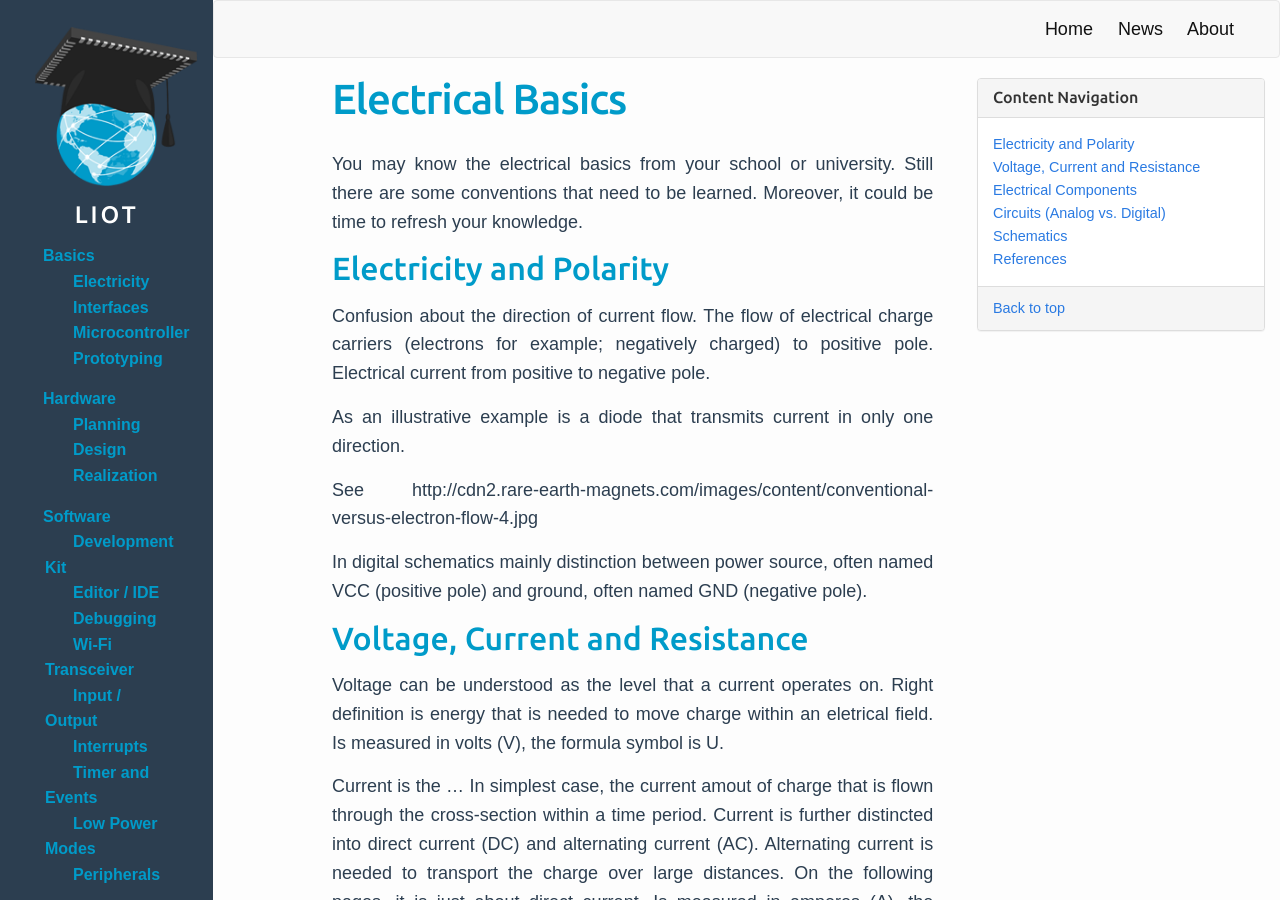
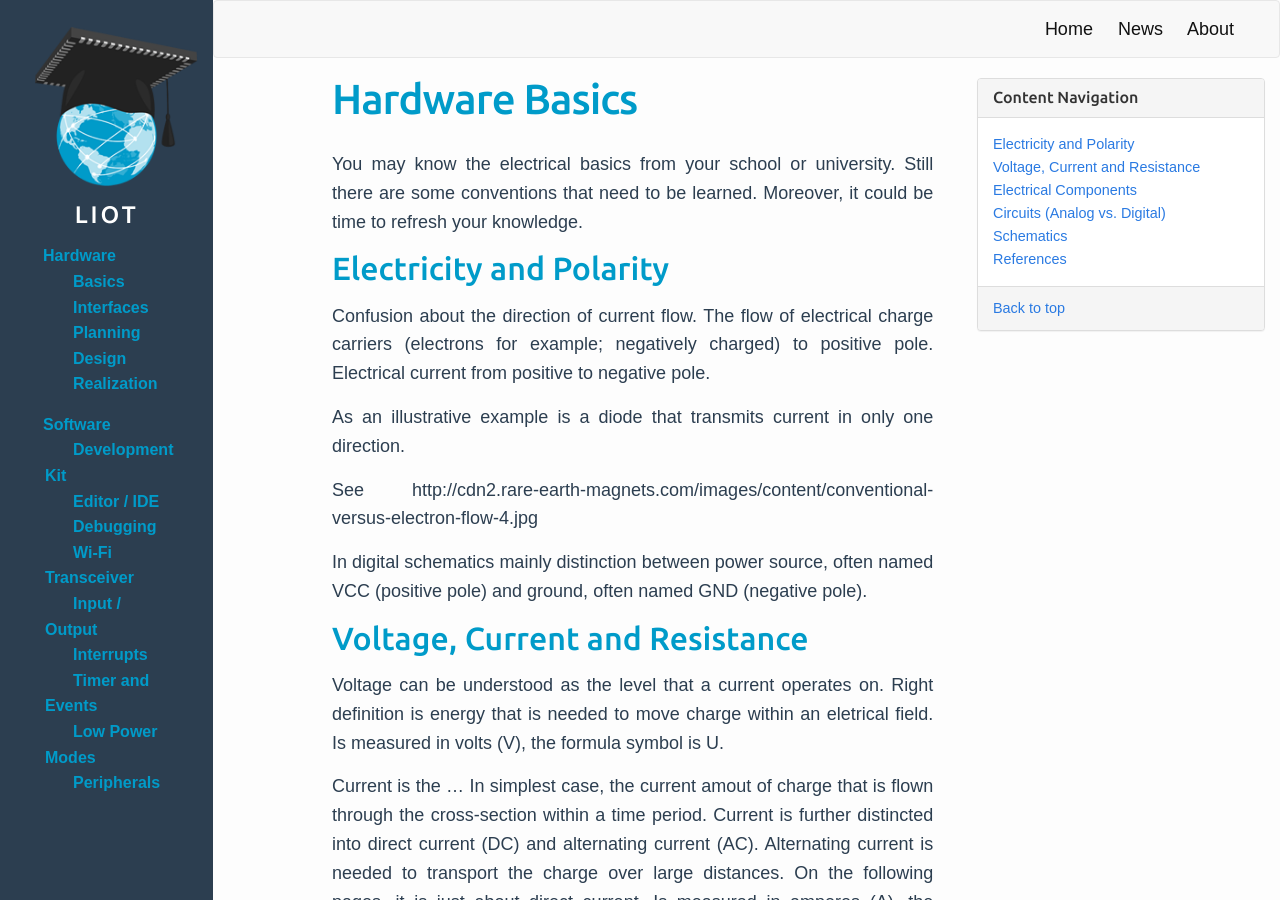
Before and after one commit to learn-internet-of-things/learn-internet-of-things.github.io, a Jekyll site: the page built from page/hardware/01-basics.md, in a window 1280 px wide and 900 px high. Built offline with Jekyll 4.4.1, drawn with Linux system fonts in a browser that asks for light colours; nearby versions of some CDN libraries.

Commit message:
Integrate hardware basics and interfaces types into hardware sections.

```diff
--- a/_includes/sidebar-nav.html
+++ b/_includes/sidebar-nav.html
@@ -1,14 +1,8 @@
 <!-- <ul> -->
-<li><a class="page-link" href="/basics/">Basics</a></li>
-<ul>
-    <li><a class="page-link" href="/basics/electricity/">Electricity</a></li>
-    <li><a class="page-link" href="/basics/interfaces/">Interfaces</a></li>
-    <li><a class="page-link" href="/basics/microcontroller/">Microcontroller</a></li>
-    <li><a class="page-link" href="/basics/prototyping/">Prototyping</a></li>
-</ul>
-
 <li><a class="page-link" href="/hardware/">Hardware</a></li>
 <ul>
+    <li><a class="page-link" href="/hardware/basics/">Basics</a></li>
+    <li><a class="page-link" href="/hardware/interfaces/">Interfaces</a></li>
     <li><a class="page-link" href="/hardware/planning/">Planning</a></li>
     <li><a class="page-link" href="/hardware/design/">Design</a></li>
     <li><a class="page-link" href="/hardware/realization/">Realization</a></li>
--- a/page/basics/01-electricity.md
+++ b/page/hardware/01-basics.md
@@ -1,7 +1,7 @@
 ---
 layout: page
-title: Electrical Basics
-permalink: /basics/electricity/
+title: Hardware Basics
+permalink: /hardware/basics/
 ---
 
 
```
Also changed, not shown: page/basics/00-basics.md (deleted, +0 -5 lines), page/basics/03-prototyping.md (deleted, +0 -5 lines), page/hardware/02-interfaces.md (renamed from page/basics/02-interfaces.md, +1 -3 lines), page/hardware/03-planning.md (renamed from page/hardware/01-planning.md), page/hardware/04-design.md (renamed from page/hardware/02-design.md), page/hardware/05-realization.md (renamed from page/hardware/03-realization.md).
